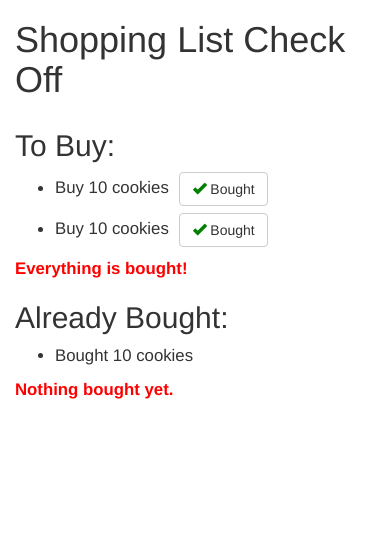
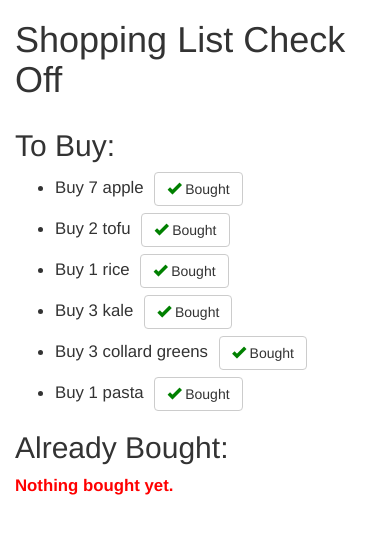
Before and after one commit to bactroid/coursera-angularjs, a plain HTML site: page module02-solution/index.html in a window 390 px wide. Drawn offline with Linux system fonts and the light colour scheme.

Commit message:
Buying of items now working

```diff
--- a/module02-solution/index.html
+++ b/module02-solution/index.html
@@ -22,33 +22,33 @@
       }
     </style>
   </head>
-<body>
+<body ng-app="ShoppingListCheckOff">
   <div class="container">
   <h1>Shopping List Check Off</h1>
 
   <div class="row">
 
     <!-- To Buy List -->
-    <div class="col-md-6">
+    <div class="col-md-6" ng-controller="ToBuyShoppingController as buy">
      <h2>To Buy:</h2>
      <ul>
-       <li>Buy 10 cookies <button class="btn btn-default"><span class="glyphicon glyphicon-ok"></span> Bought</button></li>
-       <li>Buy 10 cookies <button class="btn btn-default"><span class="glyphicon glyphicon-ok"></span> Bought</button></li>
+       <li ng-repeat="item in buy.items">Buy {{ item.quantity }} {{ item.name }} <button class="btn btn-default" ng-click="buy.buyItem($index)"><span class="glyphicon glyphicon-ok"></span> Bought</button></li>
      </ul>
-     <div class="emptyMessage">Everything is bought!</div>
+     <div class="emptyMessage" ng-if="buy.items.length === 0">Everything is bought!</div>
     </div>
 
     <!-- Already Bought List -->
-    <div class="col-md-6">
+    <div class="col-md-6" ng-controller="AlreadyBoughtShoppingController as bought">
      <h2>Already Bought:</h2>
      <ul>
-       <li>Bought 10 cookies</li>
+       <li ng-repeat="item in bought.items">Bought {{ item.quantity }} {{ item.name }}</li>
      </ul>
-     <div class="emptyMessage">Nothing bought yet.</div>
+     <div class="emptyMessage" ng-if="bought.items.length === 0">Nothing bought yet.</div>
     </div>
   </div>
 </div>
 
 <script src="js/angular.min.js"></script>
+<script src="js/app.js"></script>
 </body>
 </html>
--- a/module02-solution/js/app.js
+++ b/module02-solution/js/app.js
@@ -37,7 +37,9 @@ function ShoppingListCheckOffService () {
   this.bought = [];
 
   this.buyItem = function (index) {
-    this.bought.push(this.buy.splice(index));
+    var boughtItem = this.buy.splice(index, 1);
+    this.bought.push(boughtItem[0]);
+    console.log(this.bought);
   };
 }
 
```
